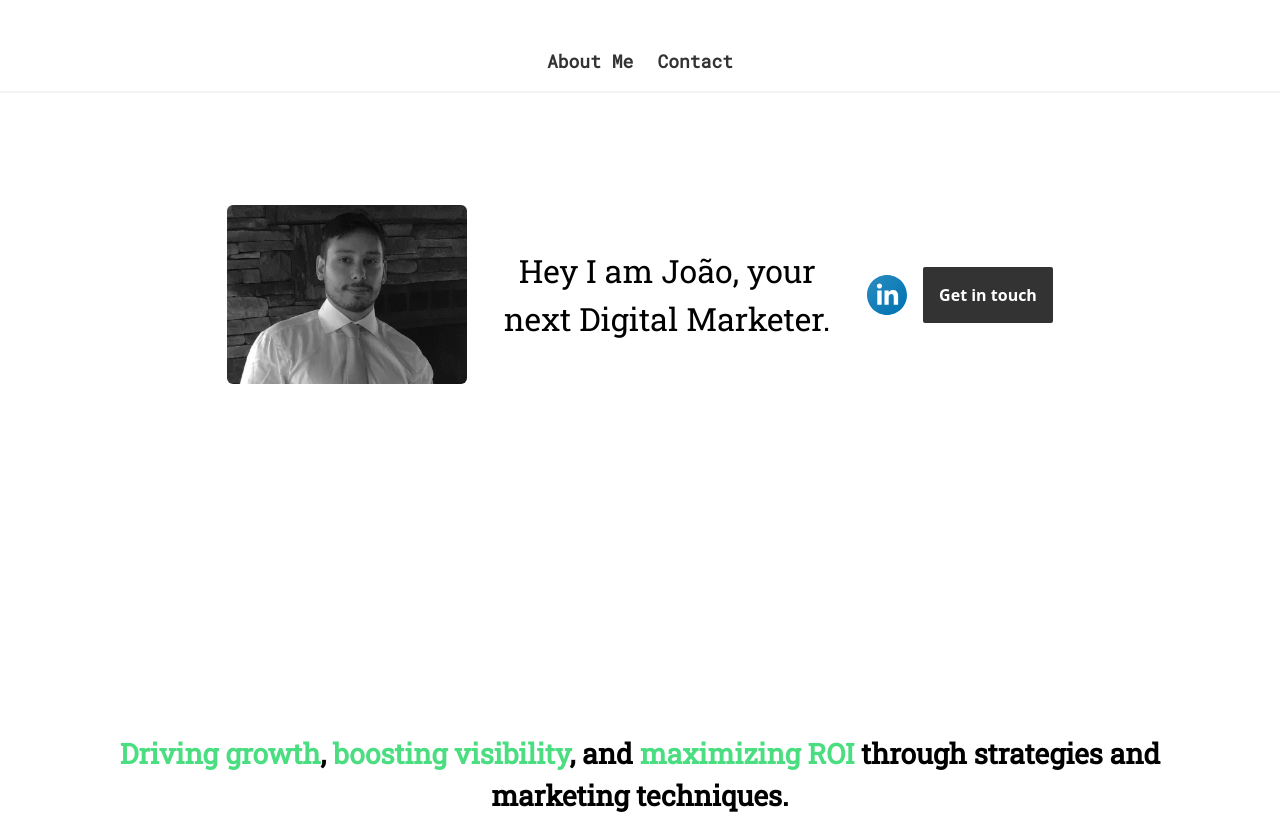
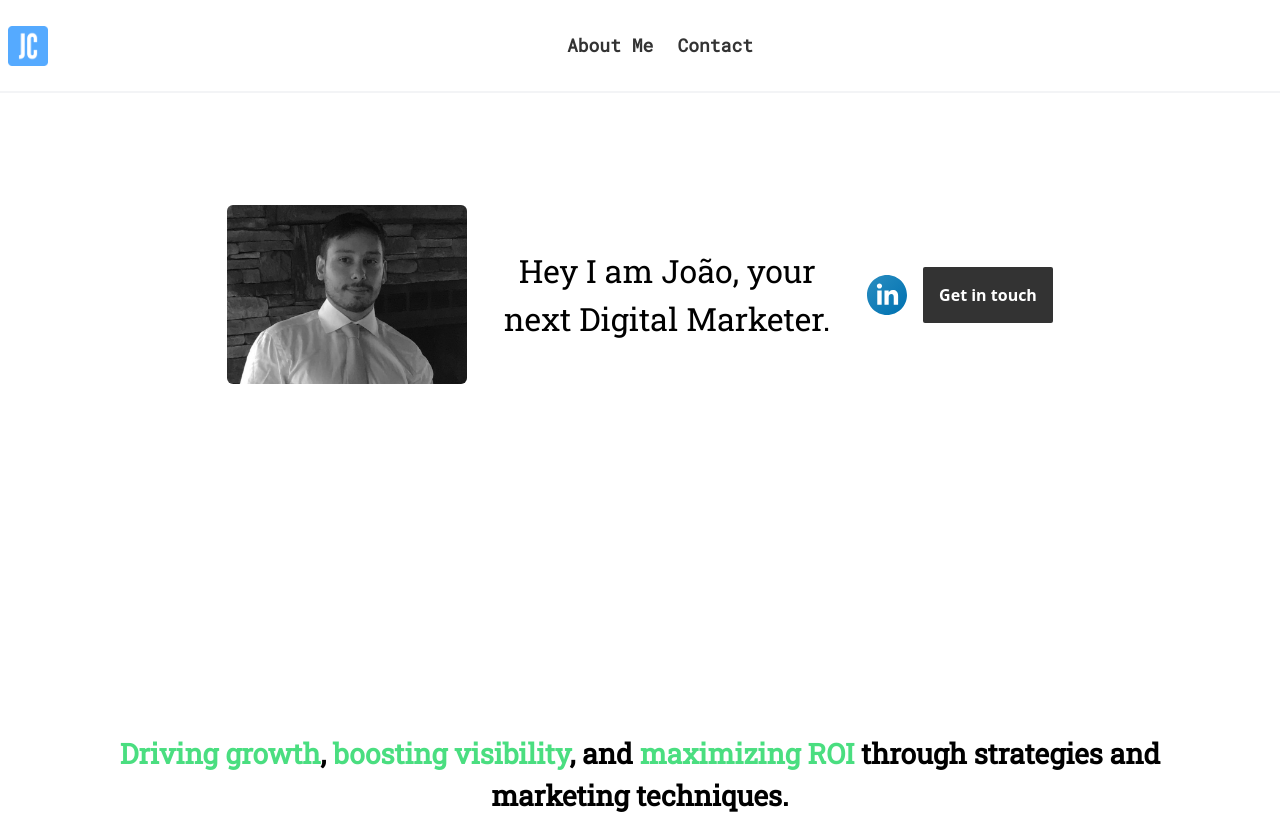
Before and after one commit to joao-miguel8/portfolio-website, a React (Vite) app: page / in a window 1280 px wide. Shown: the top 814 px of the page. Built offline with nearby package versions, Linux system fonts and the light colour scheme.

Commit message:
- Add logo to nav

```diff
--- a/src/components/Navbar.jsx
+++ b/src/components/Navbar.jsx
@@ -12,7 +12,9 @@ const NavBar = () => {
 	];
 
 	return (
-		<nav className="mt-8 mb-20 p-4 sticky top-0 z-50 flex justify-center flex-wrap gap-4 bg-white border-b-2 border-b-gray-100">
+		<header className="px-2 mb-20 py-4 flex items-center border-b-2 border-b-gray-100">
+			<img src="src/assets/favicon.png" alt="" className="w-10" />
+			<nav className="mx-auto p-4 sticky top-0 z-50 flex justify-center flex-wrap gap-4 bg-white">
 				<ul className="flex gap-6">
 					{navLinks.map(navLink => {
 						return (
@@ -25,6 +27,7 @@ const NavBar = () => {
 					})}
 				</ul>
 			</nav>
+		</header>
 	);
 };
 
```
Lines whose indentation alone changed are shown as unchanged.
